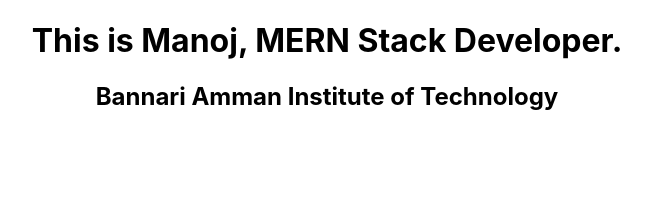
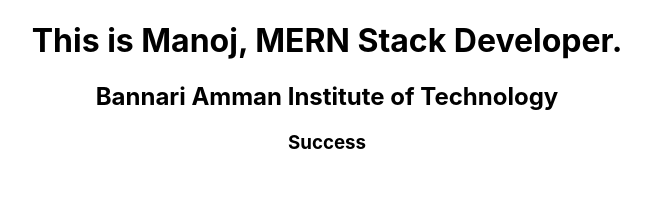
Before and after one commit to arockiabilgates5/bitproject, a React (Create React App) app: page / in a window 1280 px wide. Shown: the top 221 px of the page, without its empty margins (313-964 px from the left). Built offline with nearby package versions, Linux system fonts and the light colour scheme.

Commit message:
Update in App.js

```diff
--- a/src/App.js
+++ b/src/App.js
@@ -5,6 +5,7 @@
     <div className="App">
       <h1>This is Manoj, MERN Stack Developer.</h1>
       <h2>Bannari Amman Institute of Technology</h2>
+    <h3>Success</h3>
     </div>
   );
 }
```
